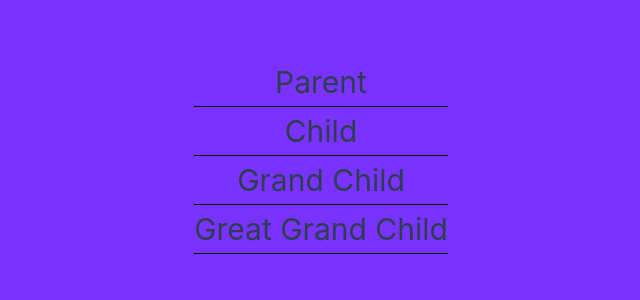
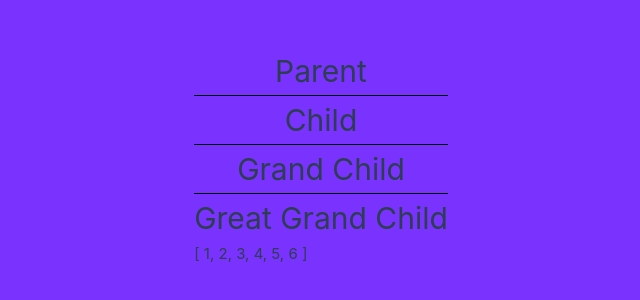
Before and after one commit to yofandi/vueState-management, a Vue app: page / in a window 1280 px wide. Shown: the part 244-544 px from the top of the page, without its empty margins (319-959 px from the left). Built offline with nearby package versions, Linux system fonts and the light colour scheme.

Commit message:
add: Kondisi Prop Drilling Yang Tidak Disarankan

```diff
--- a/src/App.vue
+++ b/src/App.vue
@@ -1,9 +1,12 @@
 <script setup>
+import { ref } from "vue";
 import Parent from "@/components/Parent.vue";
+
+const number = ref([1, 2, 3, 4, 5, 6]);
 </script>
 <template>
   <main>
-    <Parent></Parent>
+    <Parent :numbers="number"></Parent>
   </main>
 </template>
 
--- a/src/components/Child.vue
+++ b/src/components/Child.vue
@@ -1,12 +1,14 @@
 <script setup>
 import GrandChild from "./GrandChild.vue";
+
+const { number } = defineProps(["numbers"]);
 </script>
 
 <template>
   <div>
     <h1>Child</h1>
     <div class="line"></div>
-    <GrandChild></GrandChild>
+    <GrandChild :numbers="numbers"></GrandChild>
   </div>
 </template>
 
--- a/src/components/GrandChild.vue
+++ b/src/components/GrandChild.vue
@@ -1,12 +1,14 @@
 <script setup>
 import GreatGrandChild from "./GreatGrandChild.vue";
+
+const { number } = defineProps(["numbers"]);
 </script>
 
 <template>
   <div>
     <h1>Grand Child</h1>
     <div class="line"></div>
-    <GreatGrandChild></GreatGrandChild>
+    <GreatGrandChild :numbers="numbers"></GreatGrandChild>
   </div>
 </template>
 
--- a/src/components/GreatGrandChild.vue
+++ b/src/components/GreatGrandChild.vue
@@ -1,9 +1,11 @@
-<script setup></script>
+<script setup>
+const { number } = defineProps(["numbers"]);
+</script>
 
 <template>
   <div>
     <h1>Great Grand Child</h1>
-    <div class="line"></div>
+    {{ numbers }}
   </div>
 </template>
 
--- a/src/components/Parent.vue
+++ b/src/components/Parent.vue
@@ -1,12 +1,14 @@
 <script setup>
 import Child from "./Child.vue";
+
+const { number } = defineProps(["numbers"]);
 </script>
 
 <template>
   <div>
     <h1>Parent</h1>
     <div class="line"></div>
-    <Child></Child>
+    <Child :numbers="numbers"></Child>
   </div>
 </template>
 
```
